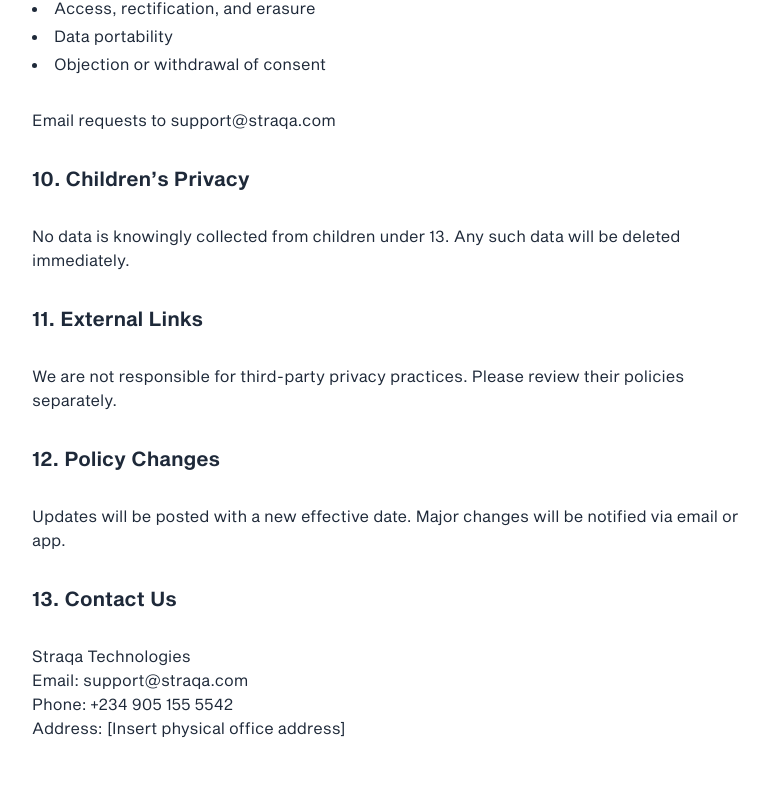
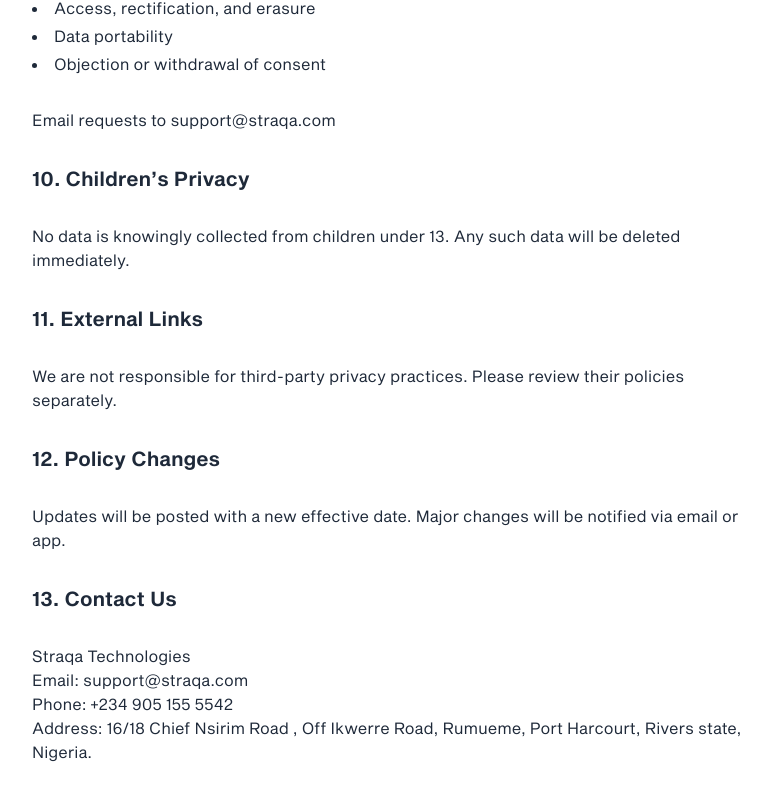
Before and after one commit to Straqa/straqa-landing-page, a Next.js app: page /privacypolicy in a window 1280 px wide. Shown: the part 1617-2417 px from the top of the page, without its empty margins (240-1011 px from the left). Built offline with nearby package versions, Linux system fonts and the light colour scheme.

Commit message:
chore: update address on privacy page

```diff
--- a/app/privacypolicy/page.tsx
+++ b/app/privacypolicy/page.tsx
@@ -118,7 +118,7 @@
           Straqa Technologies <br />
           Email: support@straqa.com <br />
           Phone: +234 905 155 5542 <br />
-          Address: [Insert physical office address]
+          Address: 16/18 Chief Nsirim Road , Off Ikwerre Road, Rumueme, Port Harcourt,  Rivers state, Nigeria.
         </p>
       </section>
     </main>
```
